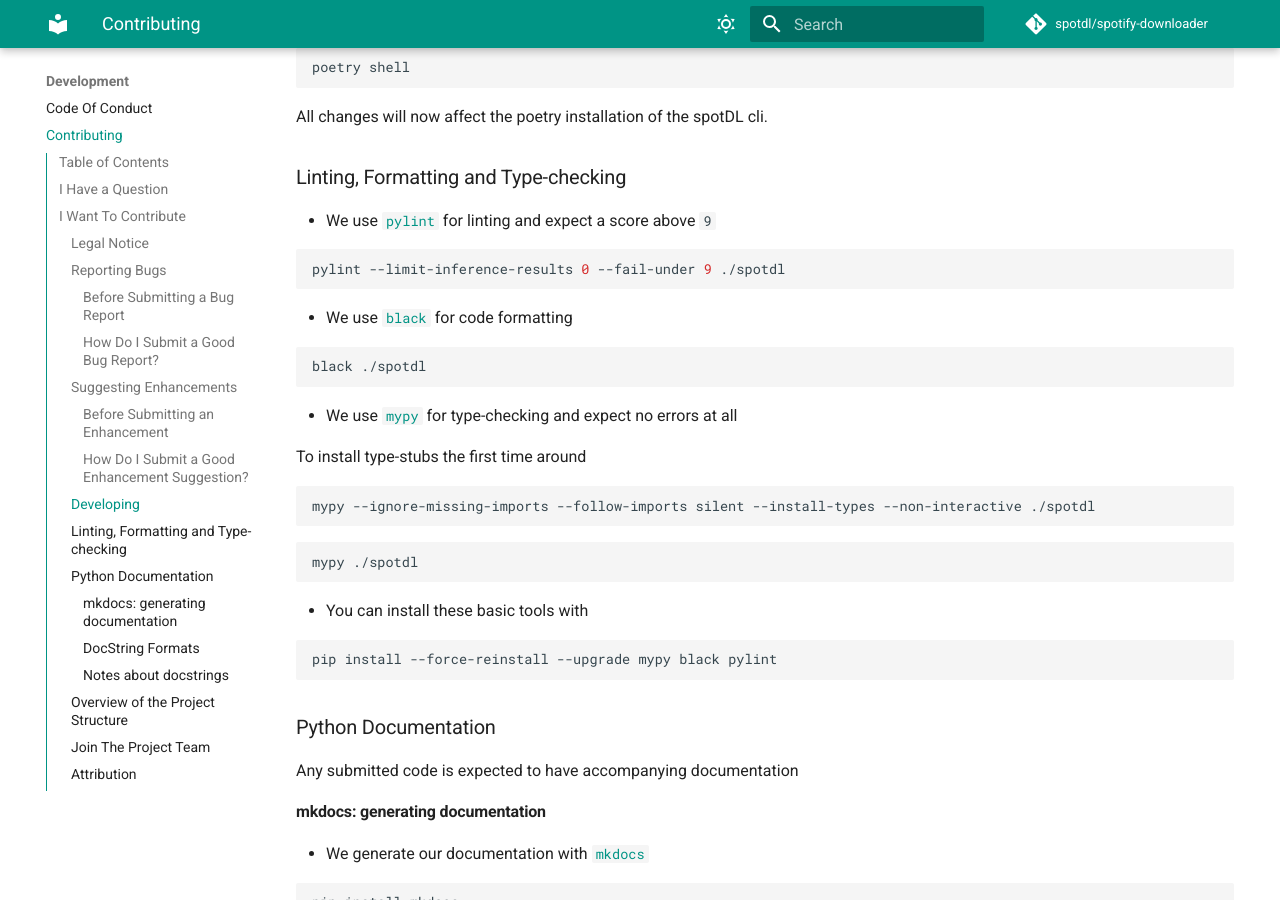
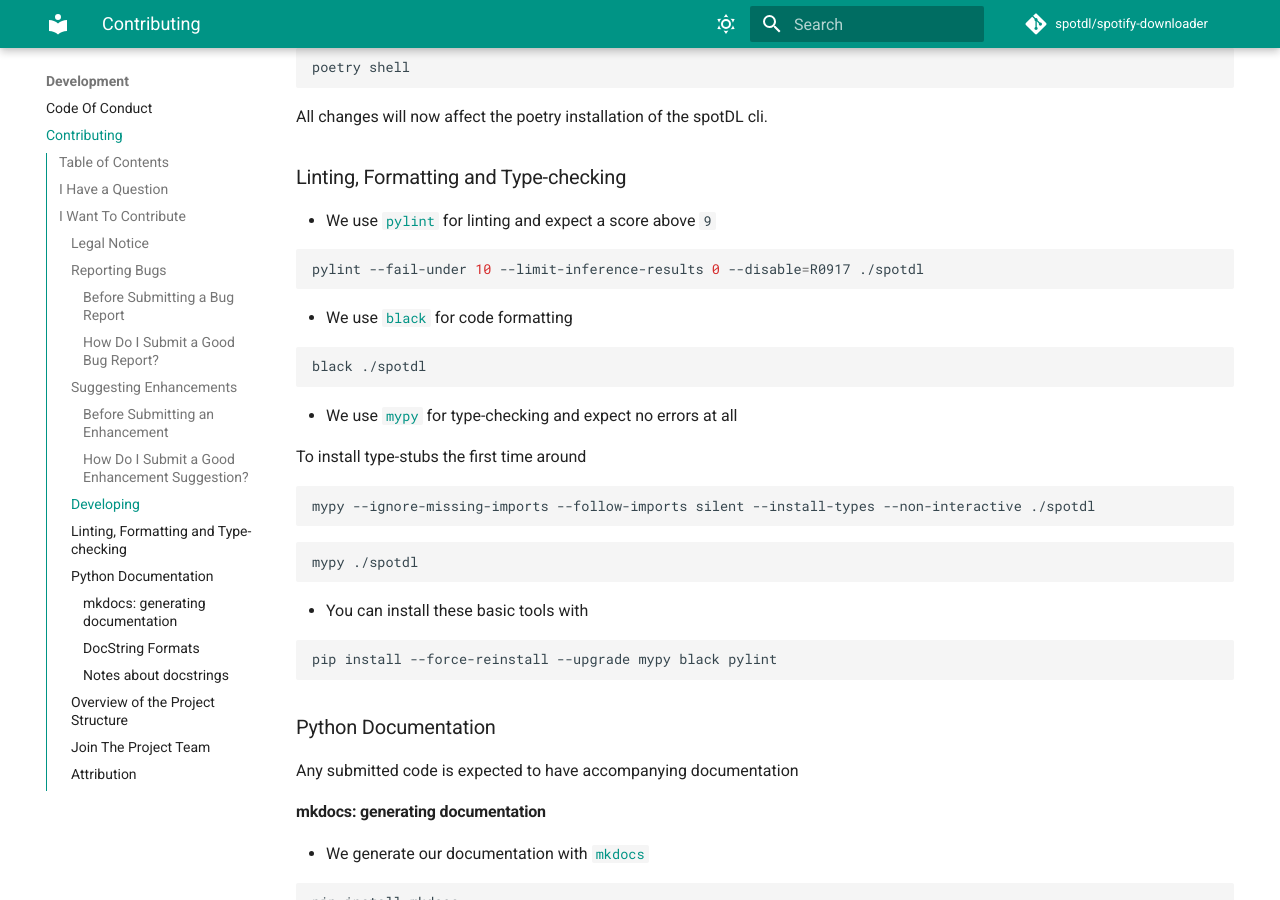
Before and after one commit to spotDL/spotify-downloader, an MkDocs documentation site: the page built from docs/CONTRIBUTING.md, in a window 1280 px wide and 900 px high, scrolled down 3836 px. Built offline with MkDocs 1.6.1 and Material for MkDocs 9.7.7, drawn with Linux system fonts in a browser that asks for light colours; comment, search, counter and statistics services are not loaded.

Commit message:
Update pylint documentation, remove W0511

````diff
--- a/docs/CONTRIBUTING.md
+++ b/docs/CONTRIBUTING.md
@@ -216,7 +216,7 @@
 - We use [`pylint`](https://pypi.org/project/pylint/) for linting and expect a score above `9`
 
   ```bash
-  pylint --limit-inference-results 0 --fail-under 9 ./spotdl
+  pylint --fail-under 10 --limit-inference-results 0 --disable=R0917 ./spotdl
   ```
 
 - We use [`black`](https://pypi.org/project/black/) for code formatting
````
Also changed, not shown: 1 other file.
